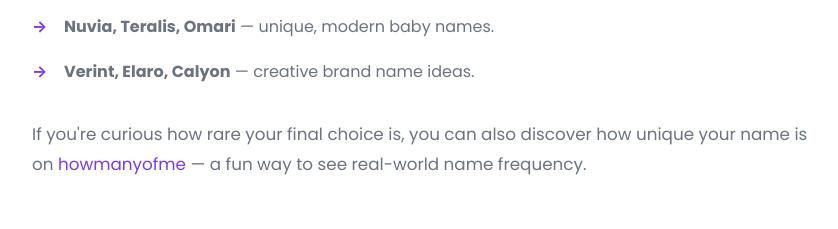
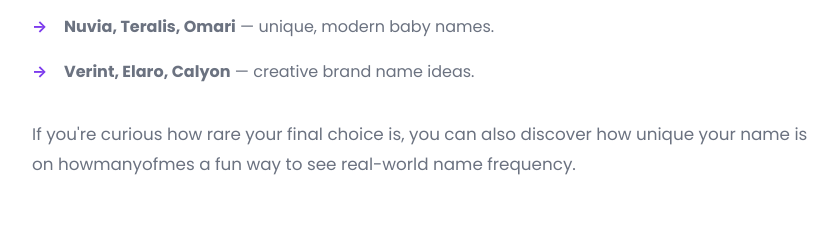
Before and after one commit to namegeneratorhub/namegeneratorhub.github.io, a plain HTML site: page index.html in a window 1280 px wide. Shown: the part 2020-2249 px from the top of the page, without its empty margins (32-870 px from the left). Drawn offline with Linux system fonts and the light colour scheme.

Commit message:
index.html

```diff
--- a/index.html
+++ b/index.html
@@ -212,7 +212,7 @@
                     <li><strong>Nuvia, Teralis, Omari</strong> — unique, modern baby names.</li>
                     <li><strong>Verint, Elaro, Calyon</strong> — creative brand name ideas.</li>
                 </ul>
-                <p>If you're curious how rare your final choice is, you can also discover how unique your name is on <a href="https://howmanyofmes.com" target="_blank" rel="noopener">howmanyofme</a> — a fun way to see real-world name frequency.</p>
+                <p>If you're curious how rare your final choice is, you can also discover how unique your name is on howmanyofmes a fun way to see real-world name frequency.</p>
 
             </div>
         </section>
```
